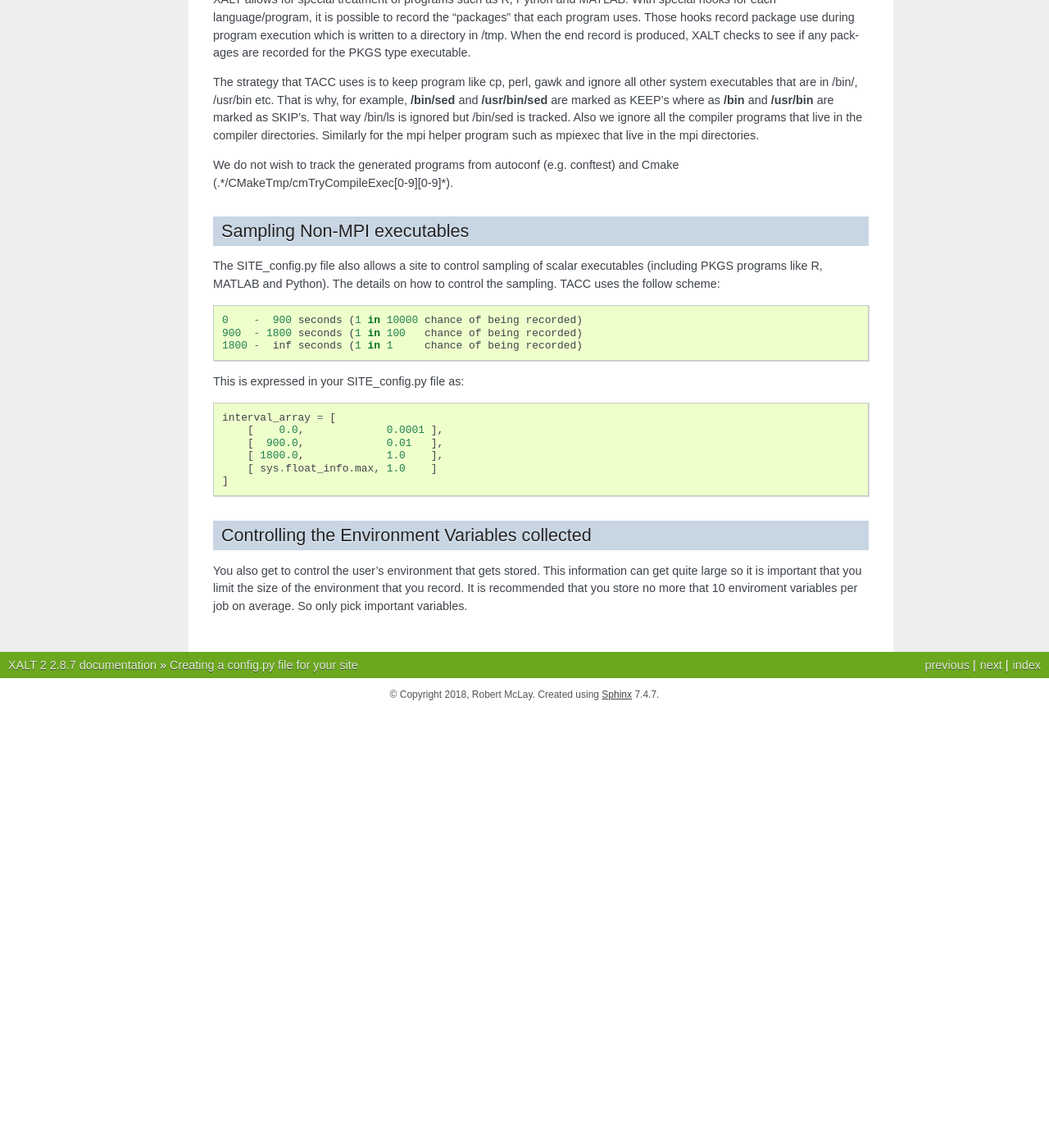
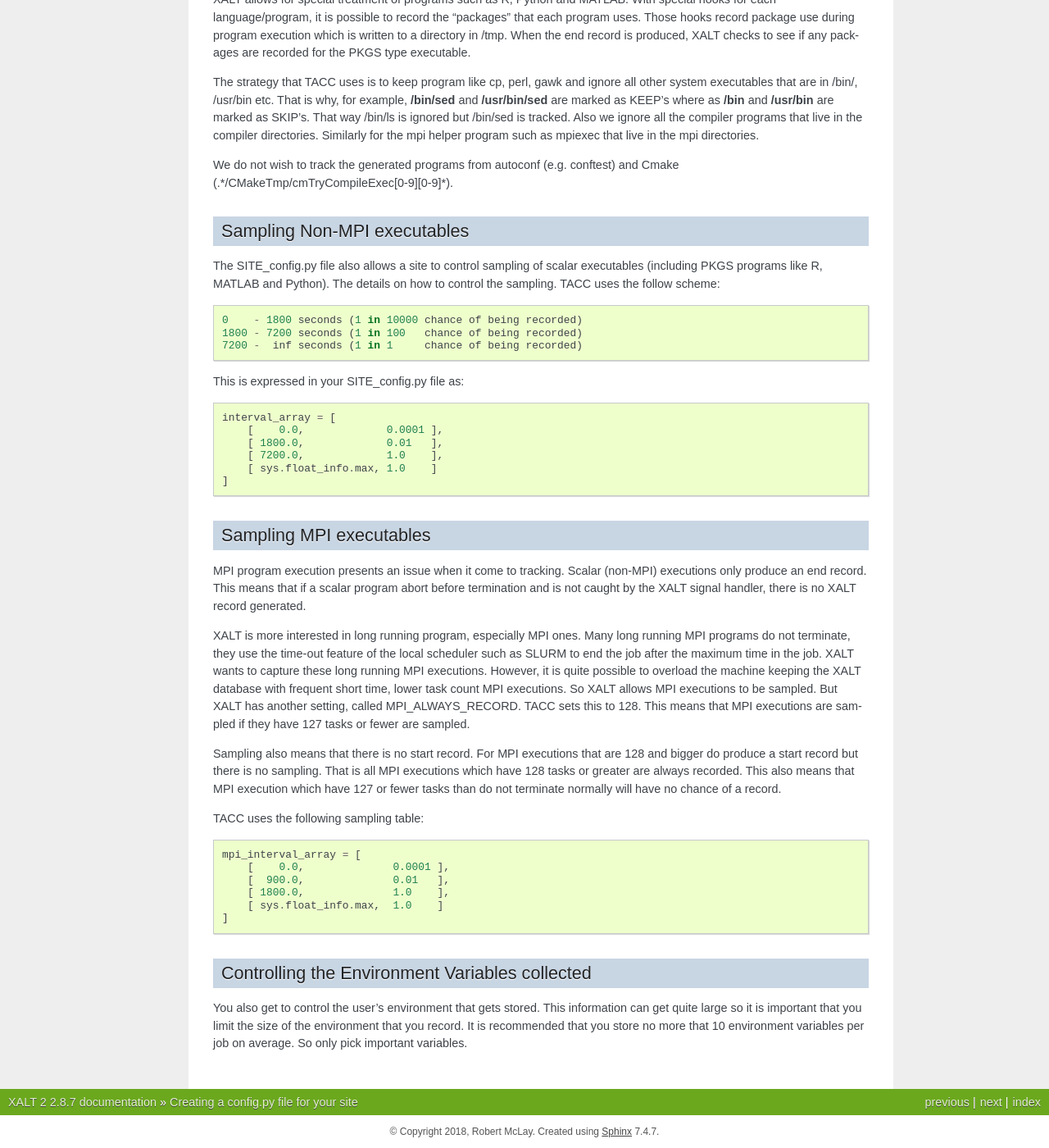
Before and after one commit to xalt/xalt, a Sphinx documentation site: the page built from docs/source/030_site_filtering.rst, in a window 1280 px wide and 1400 px high, scrolled down 2554 px. Shown: the whole window at 82% size. Built offline with Sphinx 7.4.7, drawn with Linux system fonts in a browser that asks for light colours; before the commit the page ends 3421 px from its top, so only the background shows below that; some of the changed text lies outside the part shown.

Commit message:
update docs w.r.t. MPI filtering and Lmod integration

```diff
--- a/docs/source/020_site_configuration.rst
+++ b/docs/source/020_site_configuration.rst
@@ -211,12 +211,13 @@ want to track MPI programs you can do::
 Track GPU usage
 ^^^^^^^^^^^^^^^
 
-Optionally, XALT can track NVIDIA GPU usage.
+Optionally, XALT can track NVIDIA GPU usage. First download from
+NVIDIA the datacenter GPU management software (DCGM) package and
+install it on ALL nodes on your cluster that might have NVIDIA GPU's
 
 You can tell XALT to track GPU usage by configuring it with::
 
    --with-trackGPU=yes
-
 
 Note
 ~~~~
--- a/docs/source/030_site_filtering.rst
+++ b/docs/source/030_site_filtering.rst
@@ -21,15 +21,15 @@ For testing purposes, you might consider using the
 Config/rtm_config.py as your model for your config.py file and then
 switch to converting the TACC_config.py file for production.
 
-XALT supports scalar (non-MPI) program sampling based on execution
+XALT supports scalar (non-MPI) and MPI program sampling based on execution
 time.  If you have setup XALT to track scalar or PKGS programs then
 you can also control what percentage will be sampled.  Note that the
 environment variable:
 
-    XALT_SCALAR_SAMPLING=yes
+    XALT_SAMPLING=yes
 
 must be set to "yes" in order for sampling to occur.  If this variable
-is unset or is not set to "yes" then all scalar program execution are
+is unset or is not set to "yes" then all program execution are
 tracked.  This designed this way to make testing easier.
 
 XALT also provides tracking of certain scalar programs (assuming your
@@ -50,6 +50,7 @@ compiled and linked into XALT for speed.
 
 In other words, the config.py is **only used to build!**  It is
 ignored by running programs on your system.
+
 
 Tracking execution based on hostname
 ^^^^^^^^^^^^^^^^^^^^^^^^^^^^^^^^^^^^
@@ -183,18 +184,54 @@ scalar executables (including PKGS programs like R, MATLAB and
 Python).  The details on how to control the sampling.  TACC uses the
 follow scheme::
 
-    0    -  900 seconds (1 in 10000 chance of being recorded)
-    900  - 1800 seconds (1 in 100   chance of being recorded)
-    1800 -  inf seconds (1 in 1     chance of being recorded)
+    0    - 1800 seconds (1 in 10000 chance of being recorded)
+    1800 - 7200 seconds (1 in 100   chance of being recorded)
+    7200 -  inf seconds (1 in 1     chance of being recorded)
 
 
 This is expressed in your SITE_config.py file as::
 
     interval_array = [
         [    0.0,             0.0001 ],
-        [  900.0,             0.01   ],
-        [ 1800.0,             1.0    ],
+        [ 1800.0,             0.01   ],
+        [ 7200.0,             1.0    ],
         [ sys.float_info.max, 1.0    ]
+    ]
+
+Sampling MPI executables
+^^^^^^^^^^^^^^^^^^^^^^^^
+
+MPI program execution presents an issue when it come to
+tracking. Scalar (non-MPI) executions only produce an end record.
+This means that if a scalar program abort before termination and is
+not caught by the XALT signal handler, there is no XALT record
+generated.
+
+XALT is more interested in long running program, especially MPI
+ones. Many long running MPI programs do not terminate, they use the
+time-out feature of the local scheduler such as SLURM to end the job
+after the maximum time in the job. XALT wants to capture these long
+running MPI executions.  However, it is quite possible to overload the
+machine keeping the XALT database with frequent short time, lower task
+count MPI executions. So XALT allows MPI executions to be sampled. But
+XALT has another setting, called MPI_ALWAYS_RECORD.  TACC sets this to 128.
+This means that MPI executions are sampled if they have 127 tasks
+or fewer are sampled.
+
+Sampling also means that there is no start record. For MPI executions
+that are 128 and bigger do produce a start record but there is no
+sampling.  That is all MPI executions which have 128 tasks or greater
+are always recorded.  This also means that MPI execution which have
+127 or fewer tasks than do not terminate normally will have no chance
+of a record.
+
+TACC uses the following sampling table::
+
+    mpi_interval_array = [
+        [    0.0,              0.0001 ],
+        [  900.0,              0.01   ],
+        [ 1800.0,              1.0    ],
+        [ sys.float_info.max,  1.0    ]
     ]
 
 Controlling the Environment Variables collected
@@ -203,5 +240,5 @@ Controlling the Environment Variables collected
 You also get to control the user's environment that gets stored.  This
 information can get quite large so it is important that you limit the
 size of the environment that you record.  It is recommended that you
-store no more that 10 enviroment variables per job on average.  So
+store no more that 10 environment variables per job on average.  So
 only pick important variables.
```
Also changed, not shown: docs/source/010_prereqs.rst (+16 -0 lines).
